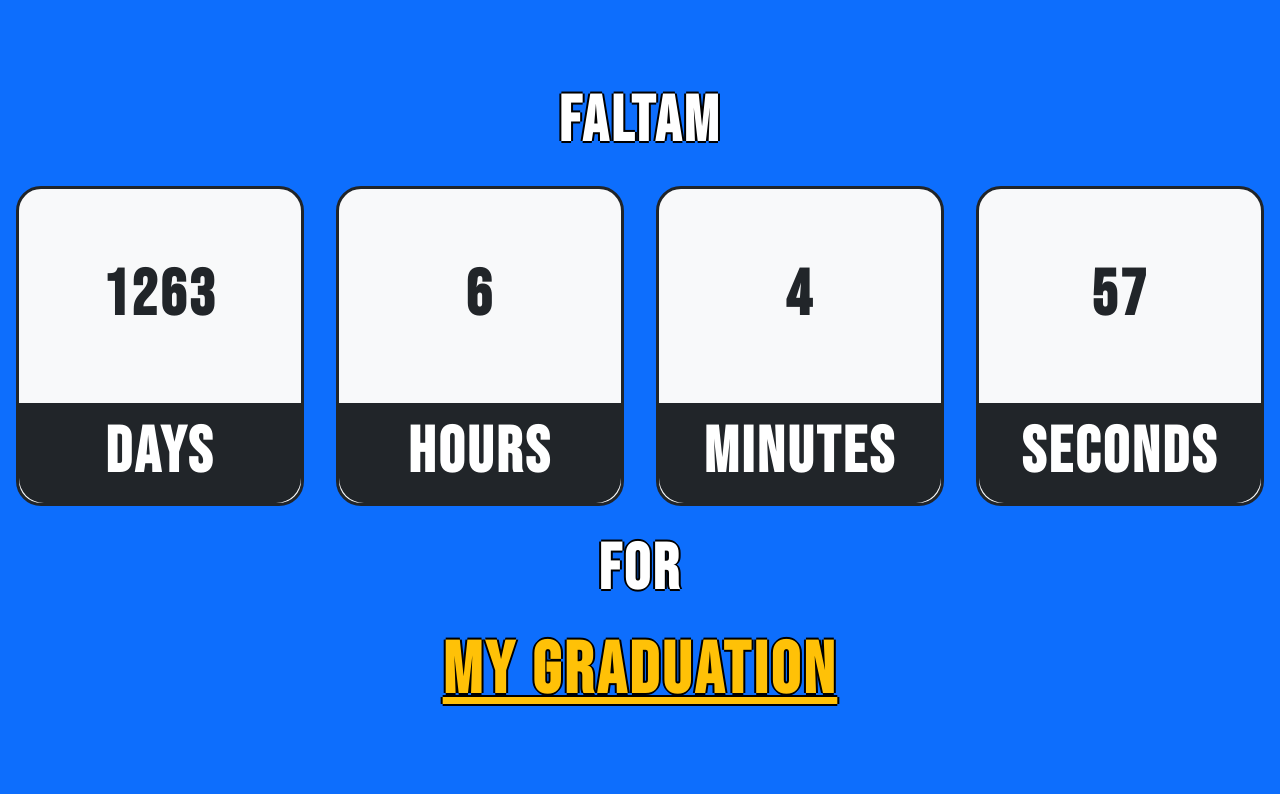
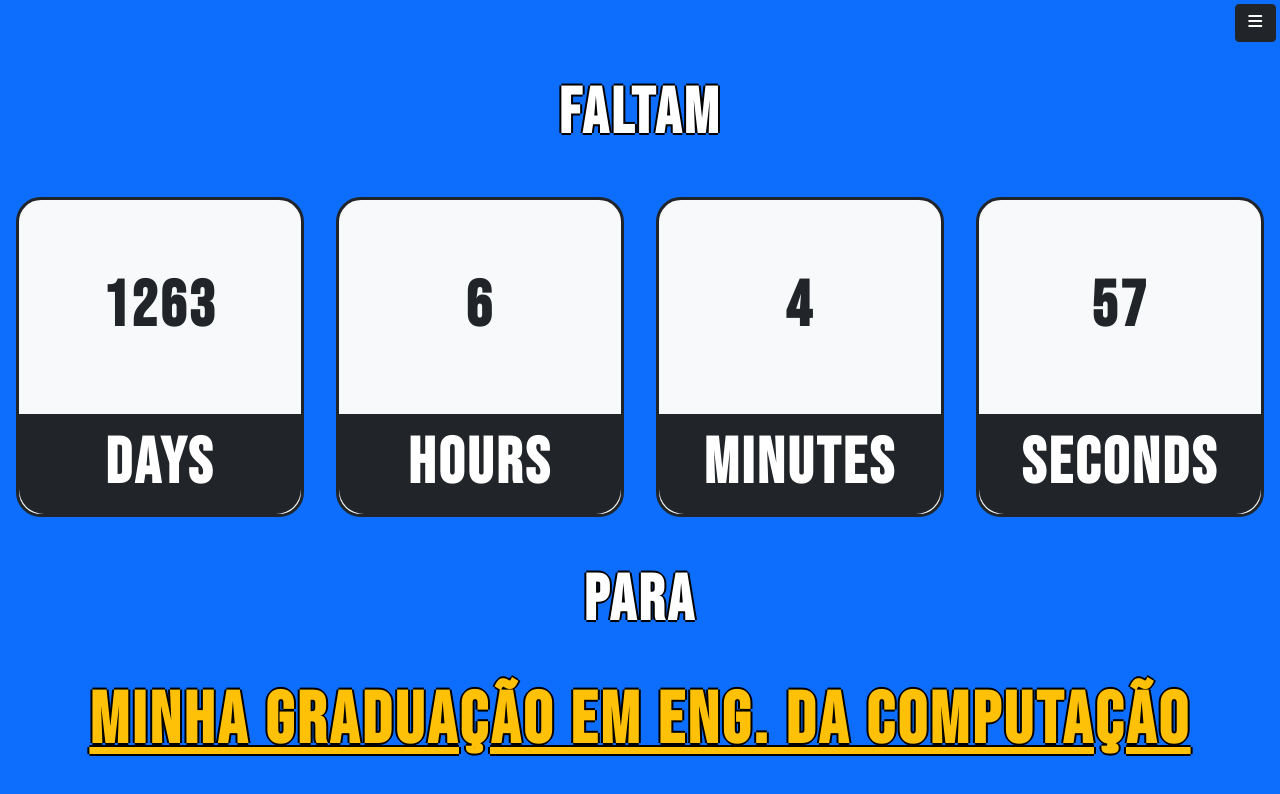
Before and after one commit to Alamito/TimeLeft-JS, a website: page index.html in a window 1280 px wide. Drawn offline with nearby package versions, Linux system fonts and the light colour scheme; a web font is replaced by a local one.

Commit message:
style - add button config

```diff
--- a/css/style.css
+++ b/css/style.css
@@ -1,23 +1,19 @@
 * {
-    /* font-family: 'Martel Sans', sans-serif; */
     font-family: 'Bebas Neue', cursive;
     letter-spacing: 0.05em;
 }
 
 .title-first {
-    /* height: 20vh; */
     font-size: 4em;
     text-shadow: -2px 0px 0px black, 2px 0px 0px black, 0px -2px 0px black, 0px 2px 0px black;
 }
 
 .title-mid {
-    /* height: 15vh; */
     font-size: 4em;
     text-shadow: -2px 0px 0px black, 2px 0px 0px black, 0px -2px 0px black, 0px 2px 0px black;
 }
 
 .title-last {
-    /* height: 10vh; */
     font-size: 4.5em;
     text-shadow: -2px 0px 0px black, 2px 0px 0px black, 0px -2px 0px black, 0px 2px 0px black;
 }
--- a/index.html
+++ b/index.html
@@ -19,7 +19,12 @@
         <title>How Many Time Left</title>
     </head>
     <body class="bg-primary">
-        <div class="d-flex container-fluid flex-column justify-content-center align-items-center fw-bold vh-100">
+        <div class="d-flex container-fluid flex-column justify-content-between align-items-center fw-bold vh-100">
+            <div class="d-flex flex-row-reverse" style="width: 100vw">
+                <button type="button" class="btn btn-dark m-1">
+                    <i class="fa-solid fa-bars"></i>
+                </button>
+            </div>
             <div class="d-flex row text-center mb-xl-3 mb-5">
                 <div class="d-flex col justify-content-center align-items-center title-first text-white">
                     <div>Faltam</div>
@@ -30,15 +35,21 @@
                     <div class="d-flex align-items-center justify-content-center" style="height: 68%" boxDays></div>
                     <div class="d-flex description bg-dark text-white align-items-center justify-content-center">Days</div>
                 </div>
-                <div class="hours d-flex flex-column col bg-light text-dark mx-1 mx-md-3 justify-content-between align-items-center border border-3 border-dark">
+                <div
+                    class="hours d-flex flex-column col bg-light text-dark mx-1 mx-md-3 justify-content-between align-items-center border border-3 border-dark"
+                >
                     <div class="d-flex align-items-center justify-content-center" style="height: 68%" boxHours></div>
                     <div class="d-flex description bg-dark text-white align-items-center justify-content-center">Hours</div>
                 </div>
-                <div class="minutes d-flex flex-column col bg-light text-dark mx-1 mx-md-3 justify-content-between align-items-center border border-3 border-dark">
+                <div
+                    class="minutes d-flex flex-column col bg-light text-dark mx-1 mx-md-3 justify-content-between align-items-center border border-3 border-dark"
+                >
                     <div class="d-flex align-items-center justify-content-center" style="height: 68%" boxMinutes></div>
                     <div class="d-flex description bg-dark text-white align-items-center justify-content-center">Minutes</div>
                 </div>
-                <div class="seconds d-flex flex-column col bg-light text-dark mx-1 mx-md-3 justify-content-between align-items-center border border-3 border-dark">
+                <div
+                    class="seconds d-flex flex-column col bg-light text-dark mx-1 mx-md-3 justify-content-between align-items-center border border-3 border-dark"
+                >
                     <div class="d-flex align-items-center justify-content-center" style="height: 68%" boxSeconds></div>
                     <div class="d-flex description bg-dark text-white align-items-center justify-content-center">Seconds</div>
                 </div>
@@ -46,14 +57,14 @@
             <div class="d-flex row text-center title-mid">
                 <div class="col">
                     <div class="d-flex justify-content-center align-items-center text-white" style="height: 100%">
-                        <div>For</div>
+                        <div>Para</div>
                     </div>
                 </div>
             </div>
             <div class="d-flex row text-center title-last">
                 <div class="col">
-                    <div class="d-flex justify-content-center align-items-center text-warning text-decoration-underline" style="height: 100%; ">
-                        <div>My Graduation</div>
+                    <div class="d-flex justify-content-center align-items-center text-warning text-decoration-underline pb-4" style="height: 100%">
+                        <div>Minha Graduação em Eng. da Computação</div>
                     </div>
                 </div>
             </div>
```
